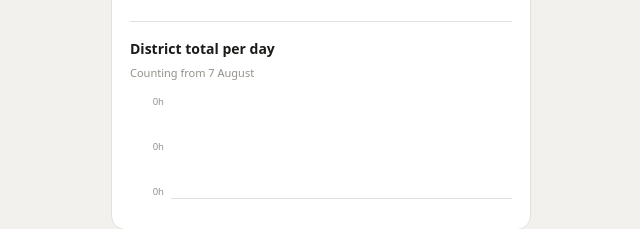
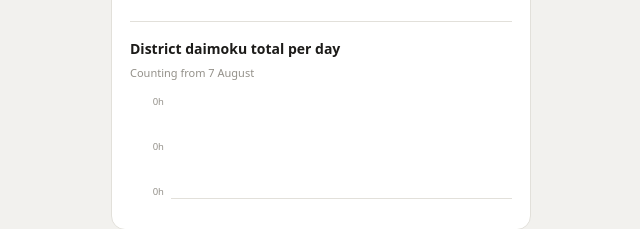
Before and after one commit to dhruwanda/daimoku-nov18-26, a plain HTML site: page index.html in a window 1280 px wide. Shown: the part 1023-1252 px from the top of the page, 319-959 px from the left. Drawn offline with Linux system fonts and the light colour scheme; no server answers.

Commit message:
Update index.html

```diff
--- a/index.html
+++ b/index.html
@@ -93,7 +93,7 @@
   </section>
 
   <section class="daily-wrap">
-    <h2>District total per day</h2>
+    <h2>District daimoku total per day</h2>
     <p class="note">Counting from 7 August</p>
     <div class="chart">
       <div class="yaxis">
```
